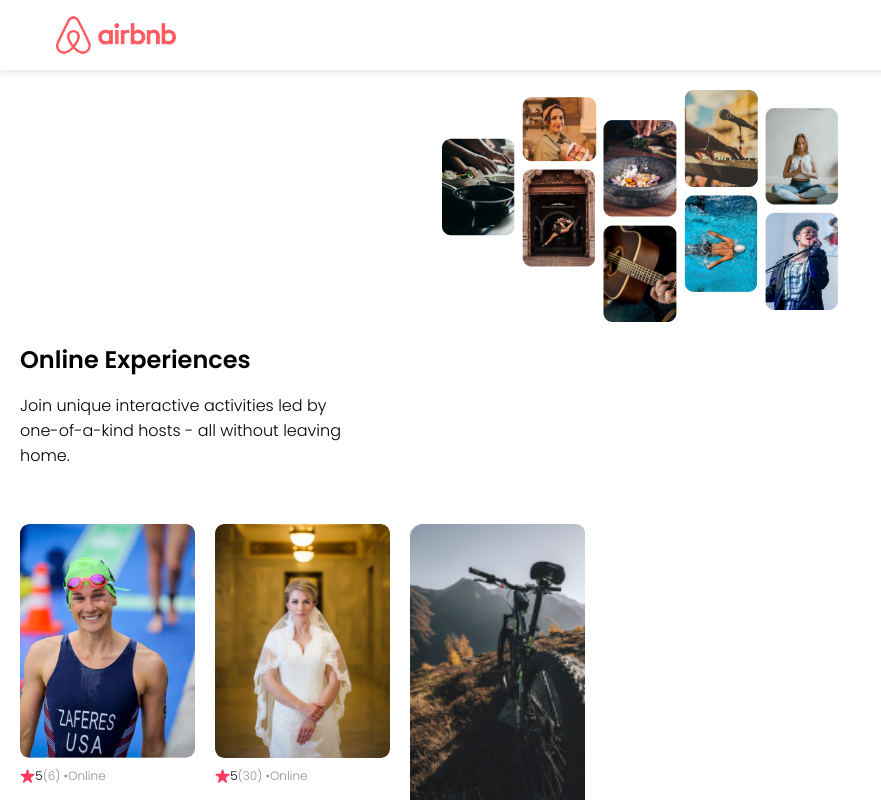
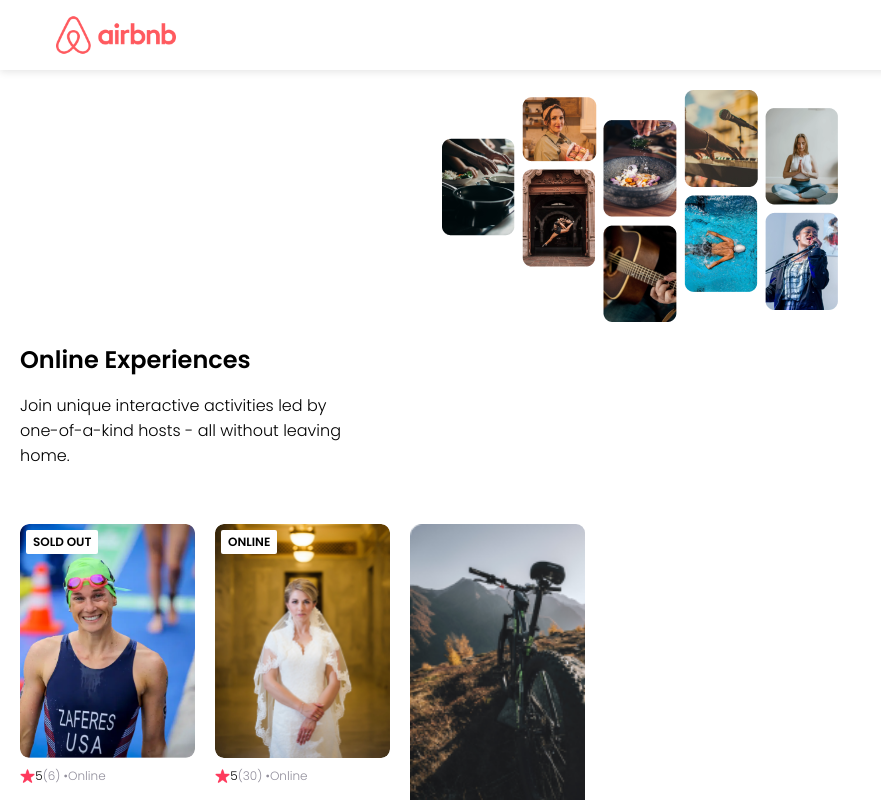
Before and after one commit to jethrosweb/airbnb-experiences-clone, a React (Create React App) app: page / in a window 1280 px wide. Shown: the top 800 px of the page, without its empty margins (0-881 px from the left). Built offline with nearby package versions, Linux system fonts and the light colour scheme.

Commit message:
Adding conditional prop elements

```diff
--- a/src/App.js
+++ b/src/App.js
@@ -15,6 +15,7 @@ export default function App() {
                 location = {item.location}
                 title = {item.title}
                 price = {item.price}
+                openSpots = {item.openSpots}
             />
         )
     })
--- a/src/components/Card.js
+++ b/src/components/Card.js
@@ -1,8 +1,16 @@
 import React from "react"
 
 export default function Card(props) {
+    let badgeText
+    if (props.openSpots === 0) {
+        badgeText = "SOLD OUT"
+    } else if (props.location === "Online") {
+        badgeText = "ONLINE"
+    }
+
     return (
         <div className="card">
+            {badgeText && <div className="card--badge">{badgeText}</div>}
             <img src={props.img} className="card--image" />
             <div className="card--stats">
                 <img src="../images/star.png" alt="Airbnb star" className="card--star" />
--- a/src/style.css
+++ b/src/style.css
@@ -69,6 +69,7 @@ section {
     flex: 0 0 auto;
     display: flex;
     flex-direction: column;
+    position: relative;
 }
 
 .card--image {
@@ -94,3 +95,13 @@ section {
 .card--price {
     margin-top: auto;
 }
+
+.card--badge {
+    position: absolute;
+    top: 6px;
+    left: 6px;
+    background-color: white;
+    padding: 3px 7px;
+    border-radius: 2px;
+    font-weight: bold;
+}
```
